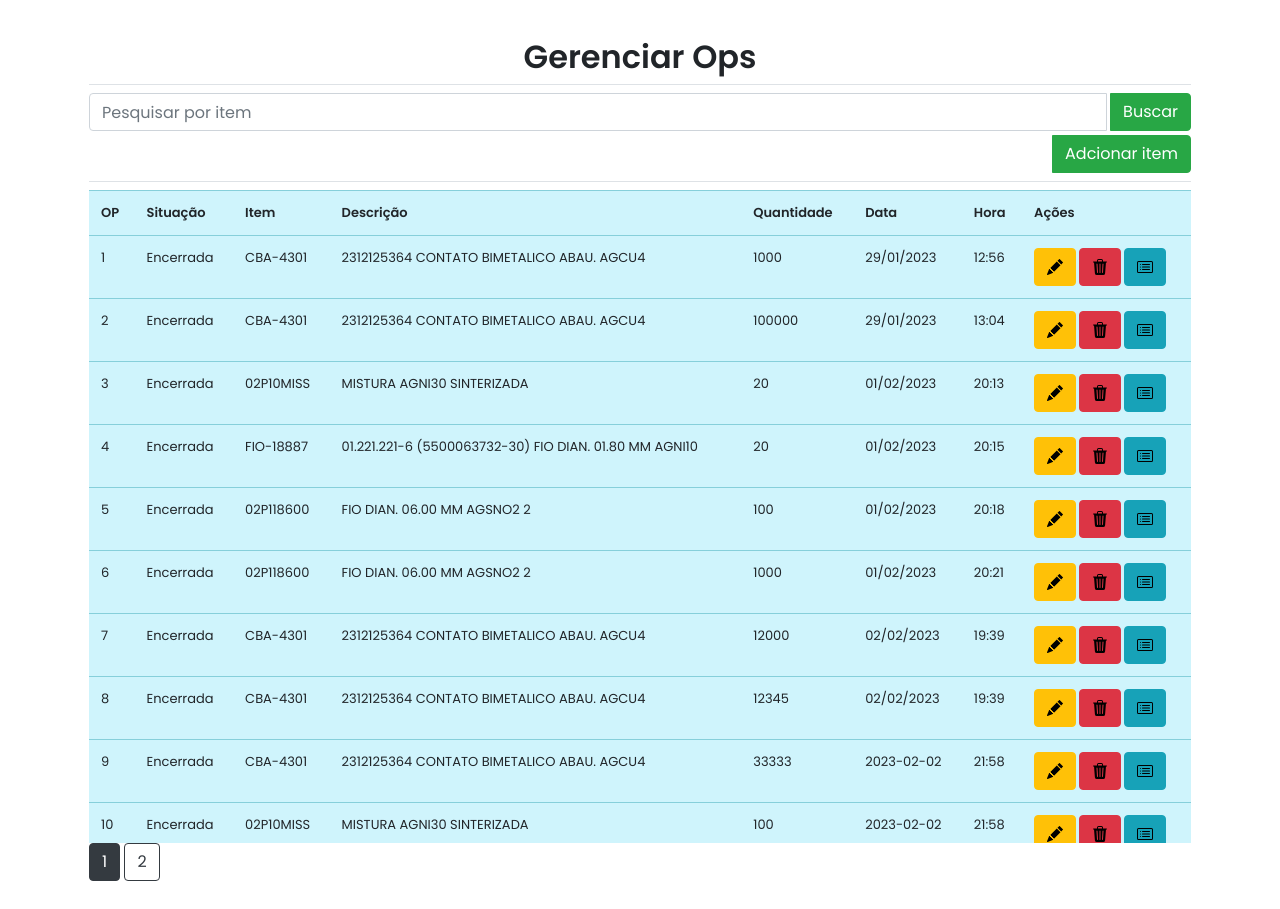
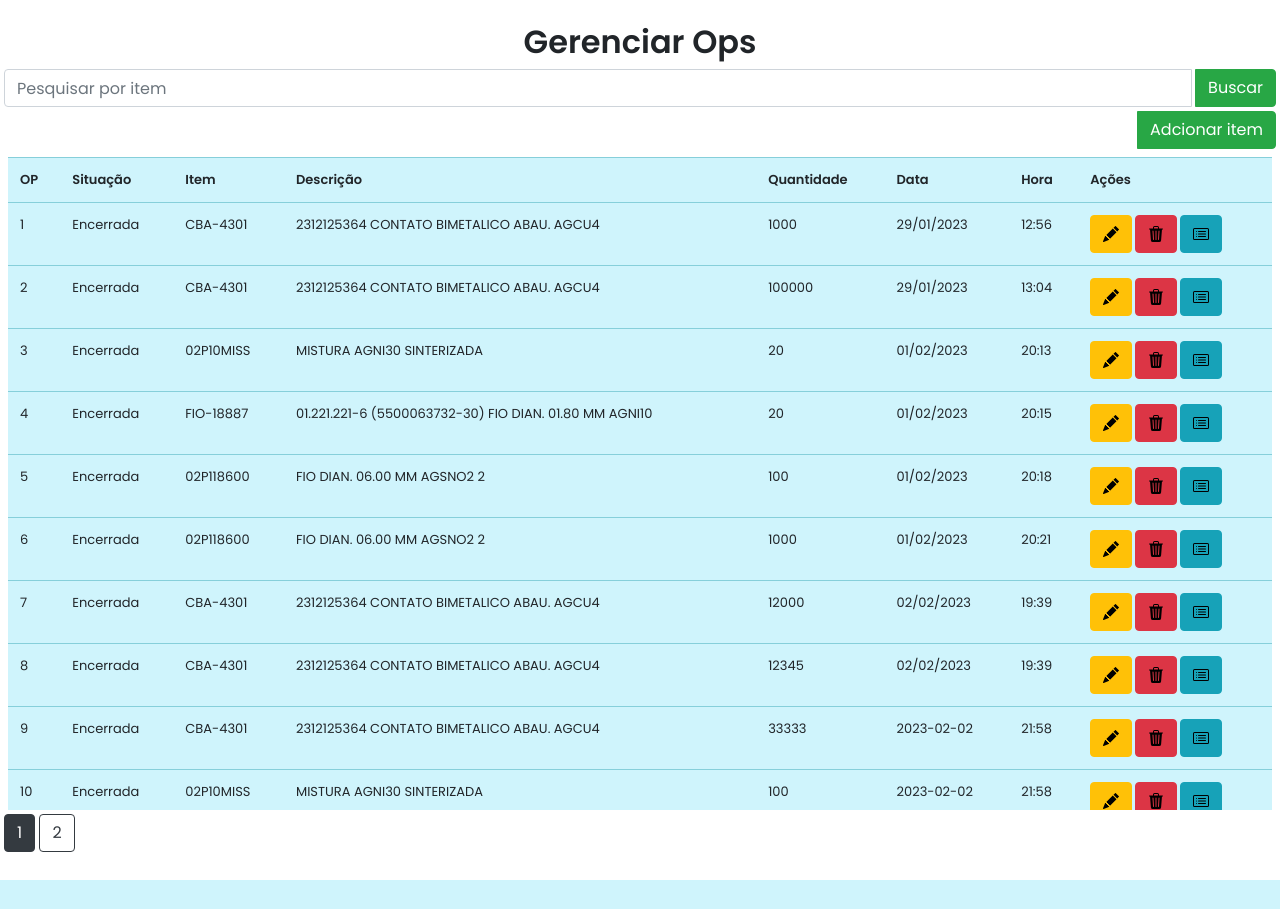
Before and after one commit to dyda91/api-omie, a Flask app: page /ordens_producao in a window 1280 px wide. Shown: the part 56-965 px from the top of the page. After the commit the page ends 936 px from the top, so only its background shows below. Run offline with Flask 2, Linux system fonts and the light colour scheme; data comes from the database, SQL or seed files in the repository; some libraries are stand-ins or nearby versions.

Commit message:
add costomizations

```diff
--- a/static/style.css
+++ b/static/style.css
@@ -32,6 +32,7 @@ body {
 .margin-top {
     margin-top: 8vh;
 }
+
 
 table{
     white-space: nowrap;
--- a/templates/estrutura_op.html
+++ b/templates/estrutura_op.html
@@ -6,7 +6,7 @@
 {% block body %}
 
 
-<div class="container w-100 table-responsive margin-top">
+<div class=" p-2 w-100 table-responsive margin-top">
 
     <div class="input-group mb-3 d-flex justify-content-end">
         <div class="input-group-append">
--- a/templates/itens.html
+++ b/templates/itens.html
@@ -5,7 +5,7 @@
 {% block body %}
 
 
-<div class="container margin-top">
+<div class="w-100 margin-top p-1">
     <div class="row">
         <div class="col md-12">
             <div class="p-1">
--- a/templates/lista_movimento.html
+++ b/templates/lista_movimento.html
@@ -6,7 +6,7 @@
 {% block body %}
 
 
-<div class="container p-1 margin-top">
+<div class="w-100 p-2 margin-top">
     <div class="mb-2">
         <form action="{{url_for('lista_movimento_filtro')}}" method="get" class="input-group ">
             <input type="date" id="data" name="data_movimento"
--- a/templates/ordens_producao.html
+++ b/templates/ordens_producao.html
@@ -6,12 +6,12 @@
 {% block body %}
 
 
-<div class="container margin-top">
+<div class="margin-top w-100">
     <div class="row">
         <div class="col md-12">
-            <div class="p-1">
-                <h2 class="d-flex justify-content-center mt-5"><strong>Gerenciar Ops</strong></h2>
-                <div class="border-top my-2"></div>
+            <div class="m-1">
+                <h2 class="d-flex justify-content-center mt-2"><strong>Gerenciar Ops</strong></h2>
+
                     <div class="input-group d-flex justify-content-end">
                         <form method="POST" action="{{url_for('busca')}}" class="input-group w-100">
                         <input type="search" class="form-control  w-25" placeholder="Pesquisar por item" name="search" aria-label="Pesquisar por item" aria-describedby="basic-addon2" autocomplete="off">
@@ -22,12 +22,10 @@
 
 
 
-                    <button type="button" class="btn btn-success mt-1" data-bs-toggle="modal"
+                    <button type="button" class="btn btn-success mb-1 mt-1" data-bs-toggle="modal"
                         data-bs-target="#add_op_Modal">Adcionar item</button>
 
                 </div>
-
-                <div class="border-top my-2"></div>
 
                 <div class="container w-100">
 
@@ -44,7 +42,7 @@
                     {%endwith%}
                 </div>
 
-            <div class="container_table">
+            <div class="container_table m-1">
 
                 <table class="table table-hover table-info">
 
```
